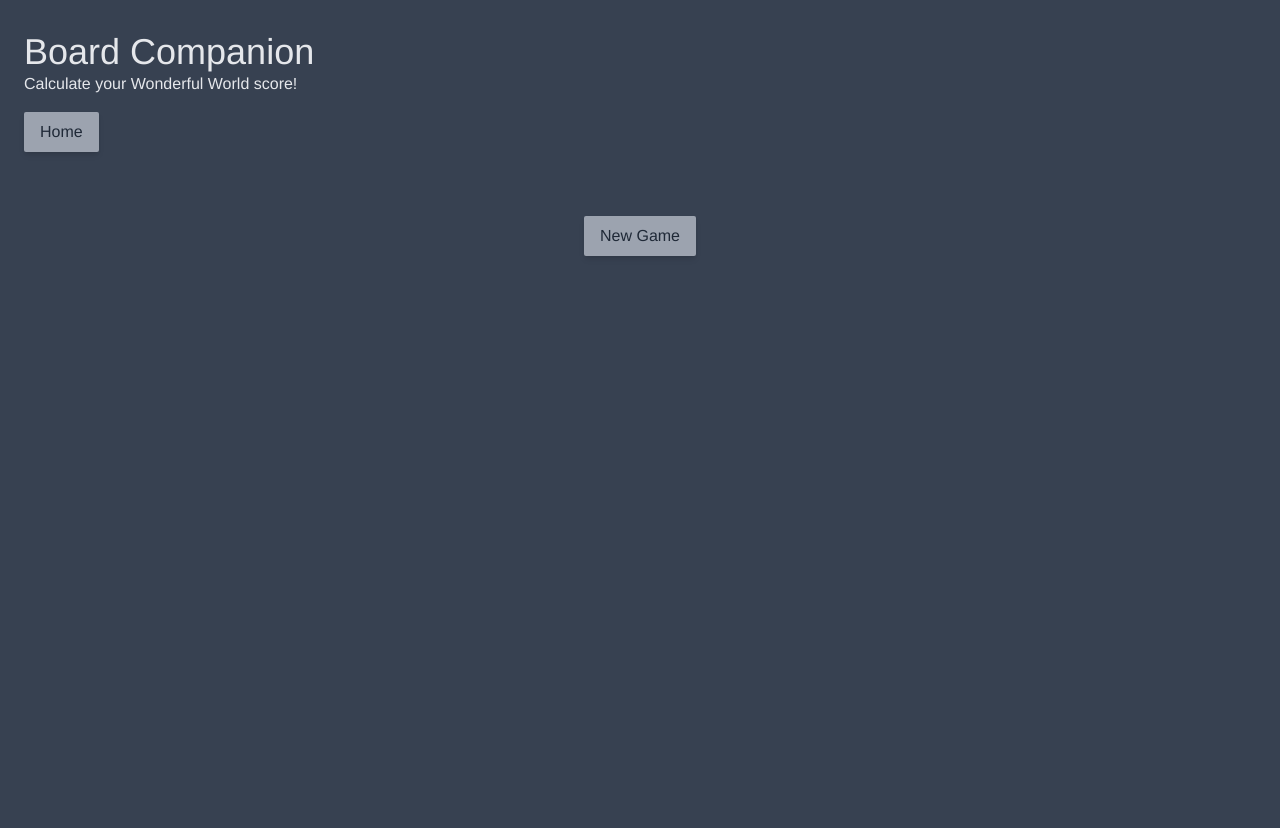
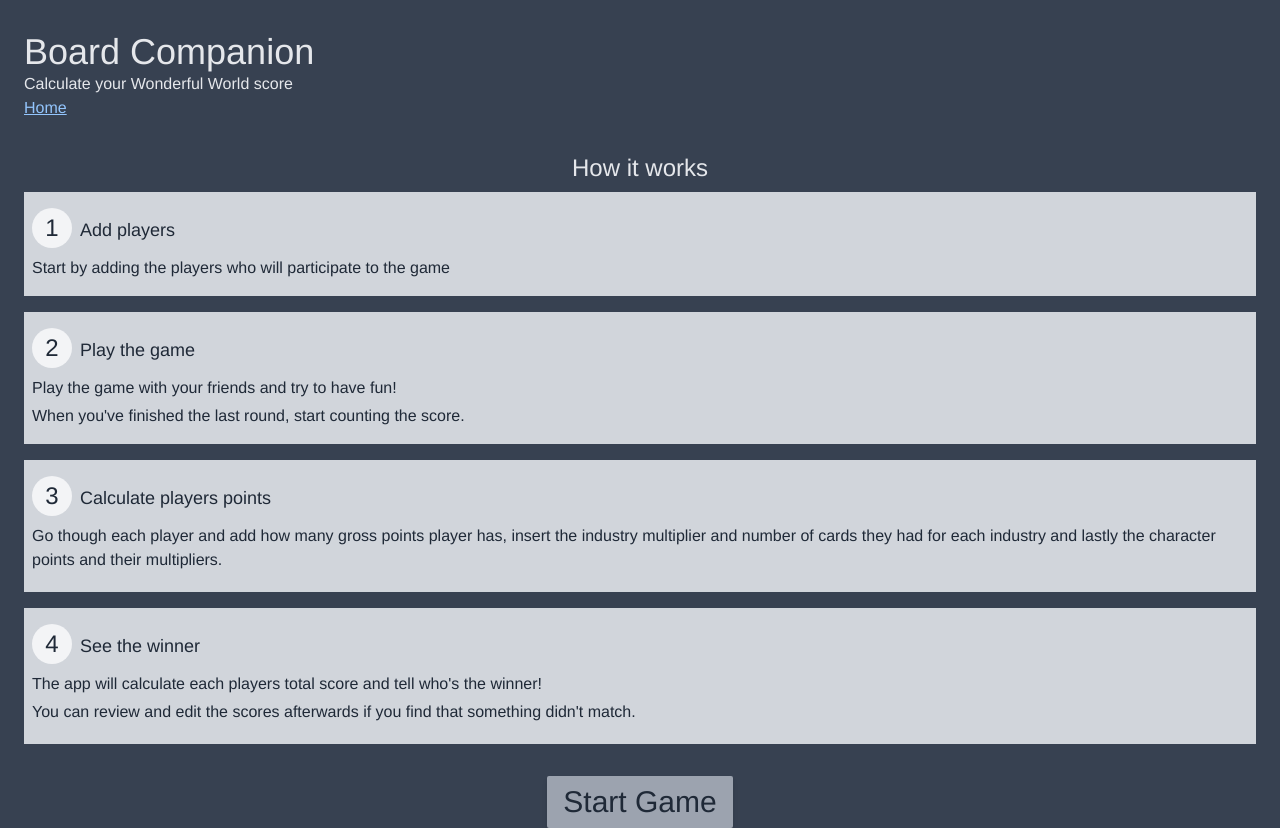
Before and after one commit to Zigelzi/board-companion, a Vue app: page / in a window 1280 px wide. Before the commit the page ends 800 px from the top, so only its background shows below. Built offline with nearby package versions, Linux system fonts and the light colour scheme.

Commit message:
Add assisting copy and update styling

```diff
--- a/src/App.vue
+++ b/src/App.vue
@@ -3,10 +3,12 @@
     <div class="container mx-auto text-gray-200">
       <header class="mb-4 ">
         <h1 class="text-4xl ">Board Companion</h1>
-        <h2>Calculate your Wonderful World score!</h2>
-        <v-button>
-          <router-link :to="{ name: 'Index' }">Home</router-link>
-        </v-button>
+        <h2>Calculate your Wonderful World score</h2>
+        <router-link
+          class="underline text-blue-300 visited:text-purple-500"
+          :to="{ name: 'Index' }"
+          >Home</router-link
+        >
       </header>
       <router-view />
     </div>
--- a/src/components/AddPlayer.vue
+++ b/src/components/AddPlayer.vue
@@ -1,11 +1,10 @@
 <template>
   <div>
-    <h4 class="text-xl mb-2">Add new player</h4>
     <form class="">
-      <label for="playerName" class="block">Player Name</label>
+      <label for="playerName" class="block mb-1">Player Name</label>
       <div class="flex mb-4">
         <input
-          class="py-2 px-2 text-gray-700"
+          class="py-2 px-2 text-gray-800"
           type="text"
           name="playerName"
           id="playerName"
@@ -13,7 +12,7 @@
           @submit="addPlayer"
         />
         <input
-          class="px-2 bg-gray-400 text-gray-700"
+          class="px-2 bg-gray-400 text-gray-800"
           type="submit"
           @click.prevent="addPlayer"
           value="Add Player"
--- a/src/components/PlayerTable.vue
+++ b/src/components/PlayerTable.vue
@@ -1,6 +1,6 @@
 <template>
   <div>
-    <h2 class="text-xl">Players</h2>
+    <h2 class="text-xl mb-2">Players in the game</h2>
     <div v-if="players.length != 0">
       <v-player
         v-for="player in players"
--- a/src/components/ScoreInput.vue
+++ b/src/components/ScoreInput.vue
@@ -5,17 +5,23 @@
         content.name + " multiplier"
       }}</label>
       <div class="flex justify-between text-gray-700">
-        <button class="bg-gray-300 p-4" @click="updateMultiplier('decrement')">
+        <button
+          class="bg-gray-300 p-4 text-3xl"
+          @click="updateMultiplier('decrement')"
+        >
           -
         </button>
         <input
           type="number"
-          class="text-center"
+          class="text-center text-3xl"
           :name="content.name"
           :id="content.name"
           v-model="content.multiplier"
         />
-        <button class="bg-gray-300 p-4" @click="updateMultiplier('increment')">
+        <button
+          class="bg-gray-300 p-4 text-3xl"
+          @click="updateMultiplier('increment')"
+        >
           +
         </button>
       </div>
@@ -24,21 +30,24 @@
       <label class="text-lg text-center block mb-2" :for="content.name">{{
         content.name + " points"
       }}</label>
-      <div class="flex justify-between text-gray-700">
+      <div class="flex-auto justify-between text-gray-700">
         <button
-          class="bg-gray-300 p-4 "
+          class="bg-gray-300 p-4 text-3xl"
           @click="updateGrossPoints('decrement')"
         >
           -
         </button>
         <input
           type="number"
-          class="text-center"
+          class="text-center text-3xl"
           :name="content.name"
           :id="content.name"
           v-model="content.grossPoints"
         />
-        <button class="bg-gray-300 p-4" @click="updateGrossPoints('increment')">
+        <button
+          class="bg-gray-300 p-4 text-3xl"
+          @click="updateGrossPoints('increment')"
+        >
           +
         </button>
       </div>
--- a/src/views/CalculateGrossPoints.vue
+++ b/src/views/CalculateGrossPoints.vue
@@ -1,7 +1,7 @@
 <template>
   <div class="pt-4">
-    <h4 class="text-xl text-center">Gross Points for</h4>
-    <p class="text-2xl text-center">{{ player.name }}</p>
+    <h4 class="text-m text-center">Gross Points for</h4>
+    <p class="text-3xl text-center">{{ player.name }}</p>
     <div class="flex justify-between">
       <div v-if="!firstPlayer">
         <v-button
--- a/src/views/GameIndex.vue
+++ b/src/views/GameIndex.vue
@@ -1,8 +1,9 @@
 <template>
-  <div>
+  <div class="mt-8">
     <div>
-      <h4 class="text-3xl">Wonderful World</h4>
-      <p>31.1.2021</p>
+      <h4 class="text-2xl mb-2">2 - Play the game</h4>
+      <p class="mb-1">Chill, have fun and play the four rounds as usual.</p>
+      <p>When you're done, start calculating each player score</p>
       <v-button
         ><router-link
           :to="{ name: 'CalculateGrossPoints', params: { playerNumber: 1 } }"
--- a/src/views/Index.vue
+++ b/src/views/Index.vue
@@ -1,8 +1,85 @@
 <template>
-  <div id="index" class="flex justify-center mt-12">
-    <v-button>
-      <router-link :to="{ name: 'NewGame' }">New Game</router-link>
-    </v-button>
+  <div id="index" class=" my-8">
+    <div>
+      <h3 class="text-2xl mb-2 text-center">How it works</h3>
+      <div class="bg-gray-300 px-2 py-4 mb-4">
+        <div class="mb-2">
+          <div
+            class="text-2xl rounded-full bg-gray-100 h-10 w-10 inline-flex items-center justify-center text-gray-800"
+          >
+            1
+          </div>
+          <h4 class=" ml-2 text-lg text-gray-800 inline-block">
+            Add players
+          </h4>
+        </div>
+        <p class="text-gray-800">
+          Start by adding the players who will participate to the game
+        </p>
+      </div>
+      <div class="bg-gray-300 px-2 py-4 mb-4">
+        <div class="mb-2">
+          <div
+            class="text-2xl rounded-full bg-gray-100 h-10 w-10 inline-flex items-center justify-center text-gray-800"
+          >
+            2
+          </div>
+          <h4 class=" ml-2 text-lg text-gray-800 inline-block">
+            Play the game
+          </h4>
+        </div>
+        <p class="text-gray-800 mb-1">
+          Play the game with your friends and try to have fun!
+        </p>
+        <p class="text-gray-800">
+          When you've finished the last round, start counting the score.
+        </p>
+      </div>
+      <div class="bg-gray-300 px-2 py-4 mb-4">
+        <div class="mb-2">
+          <div
+            class="text-2xl rounded-full bg-gray-100 h-10 w-10 inline-flex items-center justify-center text-gray-800"
+          >
+            3
+          </div>
+          <h4 class=" ml-2 text-lg text-gray-800 inline-block">
+            Calculate players points
+          </h4>
+        </div>
+        <p class="text-gray-800 mb-1">
+          Go though each player and add how many gross points player has, insert
+          the industry multiplier and number of cards they had for each industry
+          and lastly the character points and their multipliers.
+        </p>
+      </div>
+      <div class="bg-gray-300 px-2 py-4 mb-4">
+        <div class="mb-2">
+          <div
+            class="text-2xl rounded-full bg-gray-100 h-10 w-10 inline-flex items-center justify-center text-gray-800"
+          >
+            4
+          </div>
+          <h4 class=" ml-2 text-lg text-gray-800 inline-block">
+            See the winner
+          </h4>
+        </div>
+        <p class="text-gray-800 mb-1">
+          The app will calculate each players total score and tell who's the
+          winner!
+        </p>
+        <p class="text-gray-800 mb-1">
+          You can review and edit the scores afterwards if you find that
+          something didn't match.
+        </p>
+      </div>
+    </div>
+    <div class="flex justify-center">
+      <v-button>
+        <router-link class="text-3xl" :to="{ name: 'NewGame' }"
+          >Start Game</router-link
+        >
+      </v-button>
+    </div>
   </div>
 </template>
 
--- a/src/views/NewGame.vue
+++ b/src/views/NewGame.vue
@@ -1,8 +1,8 @@
 <template>
-  <div>
-    <h3 class="text-3xl mt-8 mb-2">New game</h3>
+  <div class="mt-8">
+    <h3 class="text-2xl mb-2">1 - Add players</h3>
     <v-button class="mb-4">
-      <router-link :to="{ name: 'GameIndex' }">Start game!</router-link>
+      <router-link :to="{ name: 'GameIndex' }">Start game</router-link>
     </v-button>
     <v-player-container />
   </div>
```
